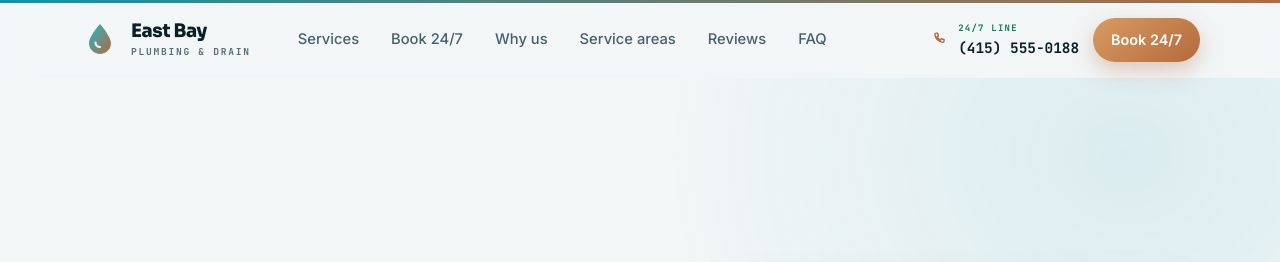
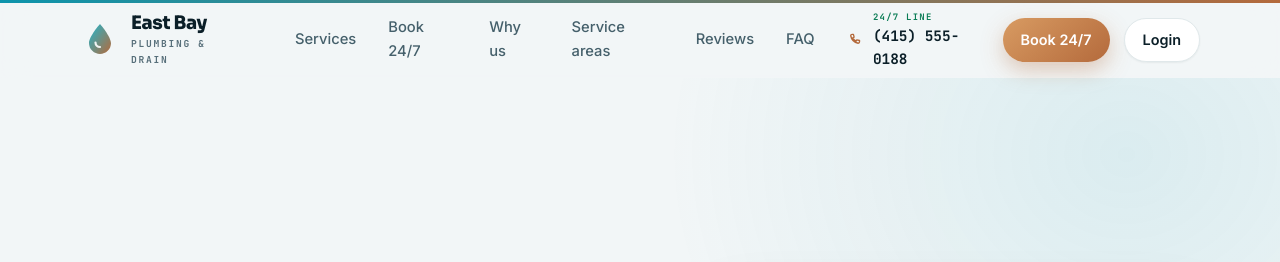
Before and after one commit to javapoet55/demo-pages, a plain HTML site: page extracted/demo-fsm-standalone/index.html in a window 1280 px wide. Shown: the top 262 px of the page. Drawn offline with Linux system fonts and the light colour scheme.

Commit message:
added login and favicon

```diff
--- a/extracted/demo-fsm-standalone/index.html
+++ b/extracted/demo-fsm-standalone/index.html
@@ -6,6 +6,7 @@
 <title>East Bay Plumbing &amp; Drain — 24/7 Plumbing Repair &amp; Maintenance in San Francisco</title>
 <meta name="description" content="24/7 emergency plumbing, drain, and water-heater service across San Francisco. Call any hour and a licensed plumber — never a voicemail — answers live and rolls a truck. Upfront flat-rate pricing, guaranteed work.">
 <meta name="robots" content="noindex, nofollow">
+<link rel="icon" type="image/svg+xml" href="demo-assets/fsm-favicon.svg">
 <script>document.documentElement.className='js';</script>
 <link rel="preconnect" href="https://fonts.googleapis.com">
 <link rel="preconnect" href="https://fonts.gstatic.com" crossorigin>
@@ -429,6 +430,7 @@
         <span><span class="lab">24/7 LINE</span><span class="num">(415) 555-0188</span></span>
       </a>
       <a class="btn btn-primary sm" href="#book">Book 24/7</a>
+      <a class="btn btn-ghost sm" href="https://app.csagentiq.com/login" target="_blank" rel="noopener">Login</a>
       <button class="burger" id="burger" aria-label="Open menu" aria-expanded="false">
         <svg viewBox="0 0 24 24" fill="none" stroke-linecap="round"><path d="M4 7h16M4 12h16M4 17h16"/></svg>
       </button>
@@ -442,6 +444,7 @@
     <a href="#reviews">Reviews</a>
     <a href="#faq">FAQ</a>
     <a class="btn btn-primary" href="tel:+14155550188">Call (415) 555-0188</a>
+    <a class="btn btn-ghost" href="https://app.csagentiq.com/login" target="_blank" rel="noopener">Login</a>
   </nav>
 </header>
 
```
Also changed, not shown: extracted/demo-voice-standalone/index.html (+2 -0 lines), extracted/demo-fsm-standalone/demo-assets/fsm-favicon.svg (added).
